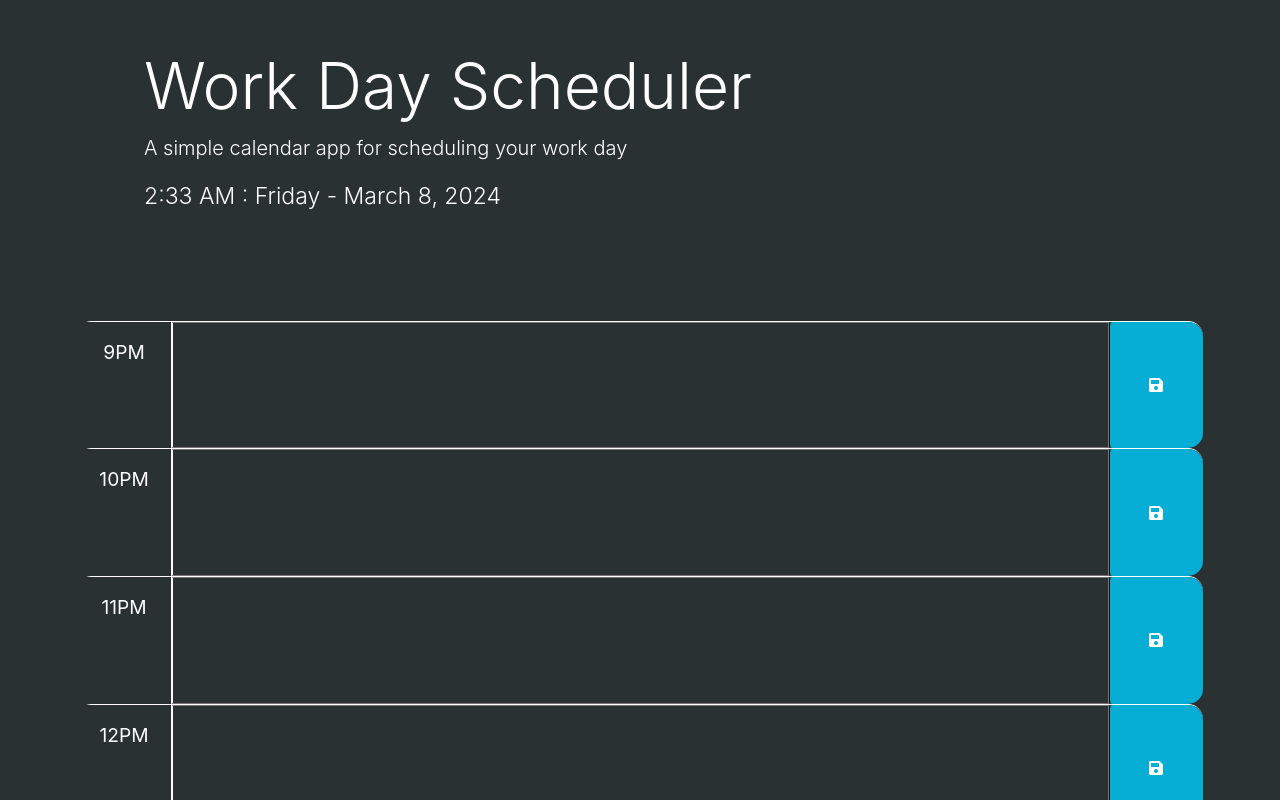
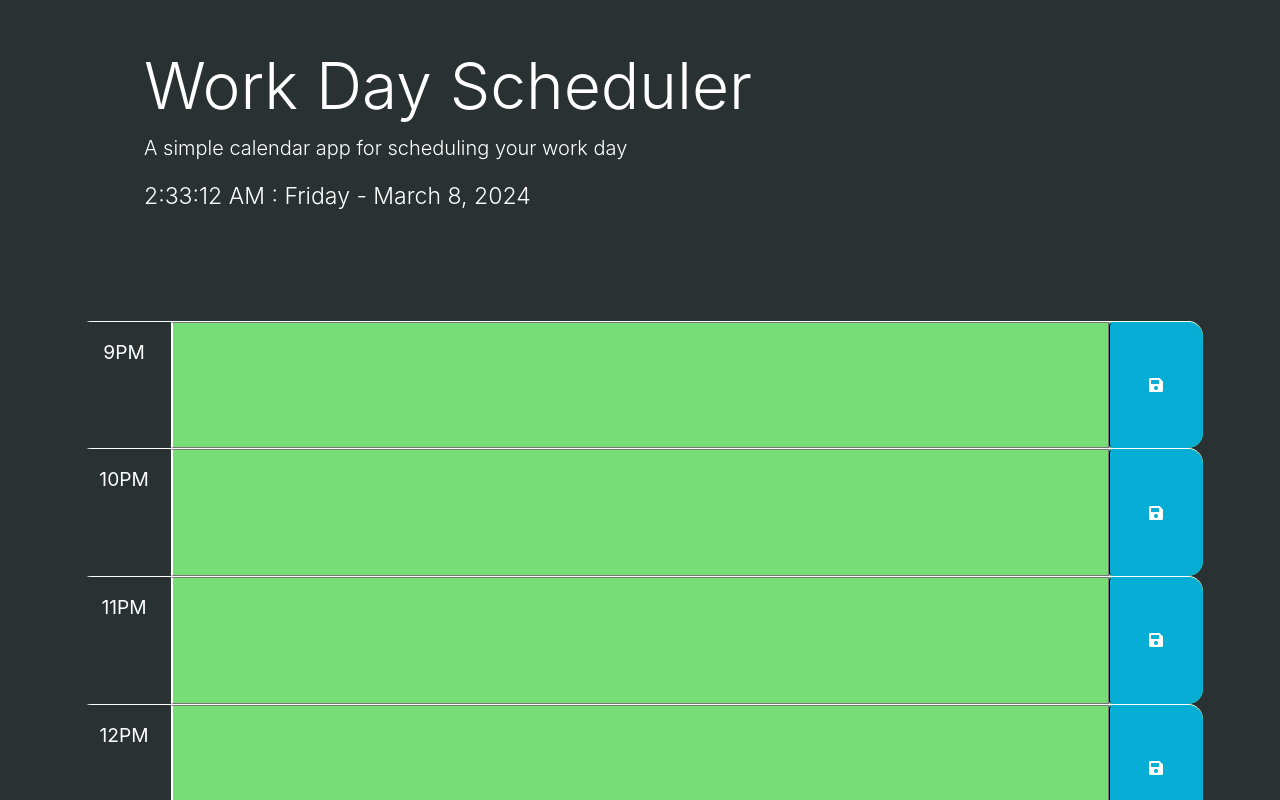
Before and after one commit to jakepears/onlineScheduler, a plain HTML site: page index.html in a window 1280 px wide. Shown: the top 800 px of the page. Drawn offline with nearby package versions, Linux system fonts and the light colour scheme.

Commit message:
added logic for local storage

```diff
--- a/assets/js/script.js
+++ b/assets/js/script.js
@@ -67,7 +67,32 @@ const updateHourlyBlocks = () => {
 	});
 };
 
+// Change color of time blocks based on past, present, or future
+updateHourlyBlocks();
+
 // Add current date to header
-$('#currentDay').text(dayjs().format('h:mm A : dddd - MMMM D, YYYY'));
+const setCurrentTime = () => {
+	$('#currentDay').text(dayjs().format('h:mm:ss A : dddd - MMMM D, YYYY'));
+};
+
+setInterval(setCurrentTime, 1000);
 
 // Get any user input that was saved in localStorage and set the values of the corresponding textarea elements
+const loadSavedData = () => {
+	hours.forEach((hour) => {
+		const savedData = localStorage.getItem(`hour-${hour}`);
+		if (savedData) {
+			$(`#hour-${hour} .description`).val(savedData);
+		}
+	});
+};
+
+// Save user input in local storage
+$('.container').on('click', '.saveBtn', function () {
+	const hour = $(this).parent().attr('id');
+	const description = $(this).siblings('.description').val();
+	localStorage.setItem(hour, description);
+});
+
+updateHourlyBlocks();
+loadSavedData();
```
Also changed, not shown: index.html (+0 -21 lines).
